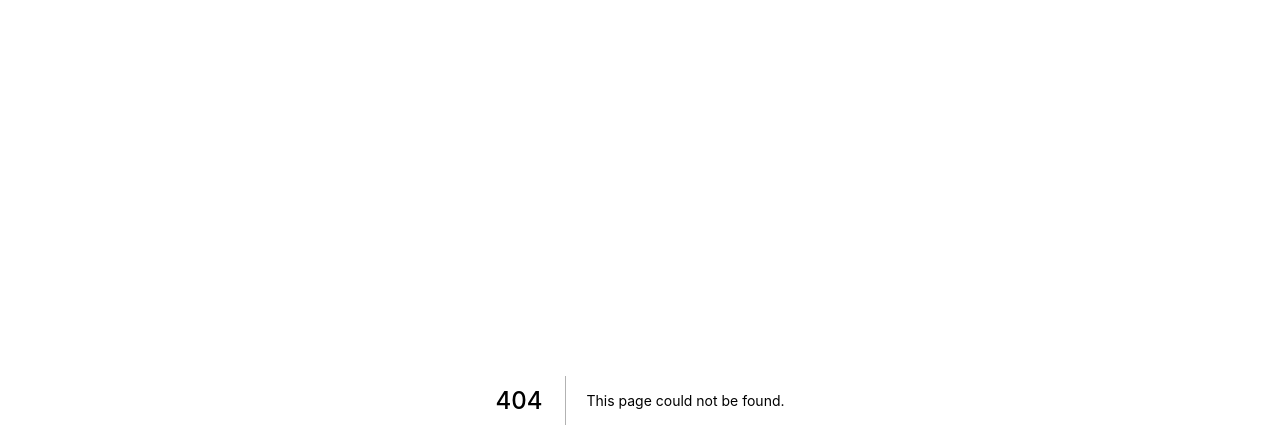
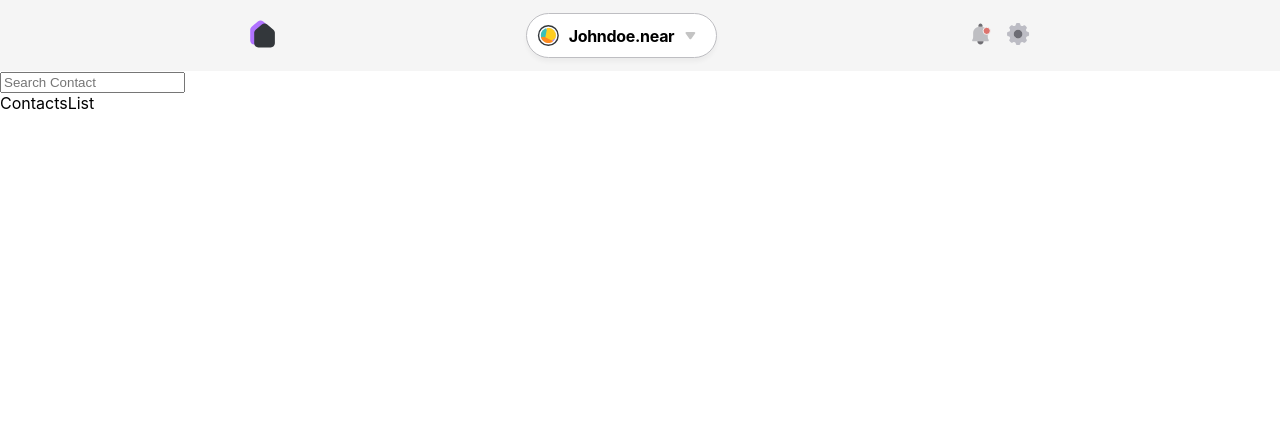
Before and after one commit to dalime/extension-wallet, a Next.js app: page /contacts in a window 1280 px wide. Before the commit this address had no page. Shown: the top 448 px of the page. Built offline with nearby package versions, Linux system fonts and the light colour scheme.

Commit message:
Set up Contacts screen

```diff
--- /dev/null
+++ b/components/Contacts/Contact.tsx
@@ -0,0 +1,9 @@
+import React from 'react';
+
+function Contact(): JSX.Element {
+  return (
+    <div>Contact</div>
+  )
+}
+
+export default Contact
--- /dev/null
+++ b/components/Contacts/ContactsList.tsx
@@ -0,0 +1,8 @@
+import React from 'react';
+import Contact from './Contact';
+
+export default function ContactsList(): JSX.Element {
+  return (
+    <div>ContactsList</div>
+  )
+}
--- /dev/null
+++ b/components/Contacts/SearchInput.tsx
@@ -0,0 +1,17 @@
+import React, { useState } from 'react';
+import styles from '../../styles/Contacts.module.css';
+
+export default function SearchInput(): JSX.Element {
+  const [searchString, setSearchString] = useState<string>('');
+
+  return (
+    <input
+      className="searchInput"
+      type="search"
+      placeholder="Search Contact"
+      value={searchString}
+      onChange={(e) => setSearchString(e.target.value)}
+
+    />
+  )
+}
--- a/components/Feed/Feed.tsx
+++ b/components/Feed/Feed.tsx
@@ -1,4 +1,5 @@
 import React, { useState } from 'react';
+import { useRouter } from 'next/router';
 import FeedSection from './FeedSection';
 import styles from '../../styles/Feed.module.css';
 import Button from '../Common/Button';
@@ -8,6 +9,8 @@ import Transactions from '../Transactions/Transactions';
 import ThumbnailList from '../Common/ThumbnailList';
 
 export default function Feed(): JSX.Element {
+  const router = useRouter();
+
   const [viewCollectibles, setViewCollectibles] = useState<boolean>(true);
 
   const thumbnails = [
@@ -24,7 +27,7 @@ export default function Feed(): JSX.Element {
         name: 'Contacts',
         textColor: '#414047',
         child: <ThumbnailList thumbnails={thumbnails} />,
-        toSection: () => { },
+        toSection: () => router.push('/contacts'),
         backgroundColor: '#F5F5F5',
       },
       {},
--- a/components/Feed/FeedSection.tsx
+++ b/components/Feed/FeedSection.tsx
@@ -23,6 +23,10 @@ export default function FeedSection({ name, nameStyle, textColor, child, toSecti
       style={{
         ...style,
         background: backgroundImg ? `url(${backgroundImg}) no-repeat ${backgroundColor || 'transparent'}` : `${backgroundColor || 'transparent'}`,
+        cursor: 'pointer',
+      }}
+      onClick={() => {
+        toSection();
       }}
     >
       <div className={styles.spaceBetween}>
@@ -40,6 +44,7 @@ export default function FeedSection({ name, nameStyle, textColor, child, toSecti
           style={{ color: textColor, }}
           onClick={(e) => {
             e.preventDefault();
+            e.stopPropagation();
             toSection();
           }}
         >
--- /dev/null
+++ b/pages/contacts.tsx
@@ -0,0 +1,20 @@
+import React from 'react';
+import Head from 'next/head';
+import Navbar from '../components/Nav/Navbar';
+import SearchInput from '../components/Contacts/SearchInput';
+import ContactsList from '../components/Contacts/ContactsList'
+
+export default function contacts(): JSX.Element {
+  return (
+    <>
+      <Head>
+        <title>Extension Wallet</title>
+        <meta name="description" content="Extension Wallet for PrimeLab" />
+        <link rel="icon" href="/images/logos/primelab_logo.ico" />
+      </Head>
+      <Navbar />
+      <SearchInput />
+      <ContactsList />
+    </>
+  )
+}
--- /dev/null
+++ b/styles/Contacts.module.css
@@ -0,0 +1,8 @@
+.container {
+  padding: 15px;
+}
+
+.searchInput {
+  background: #F5F5F5;
+  border-radius: 8px;
+}
```
